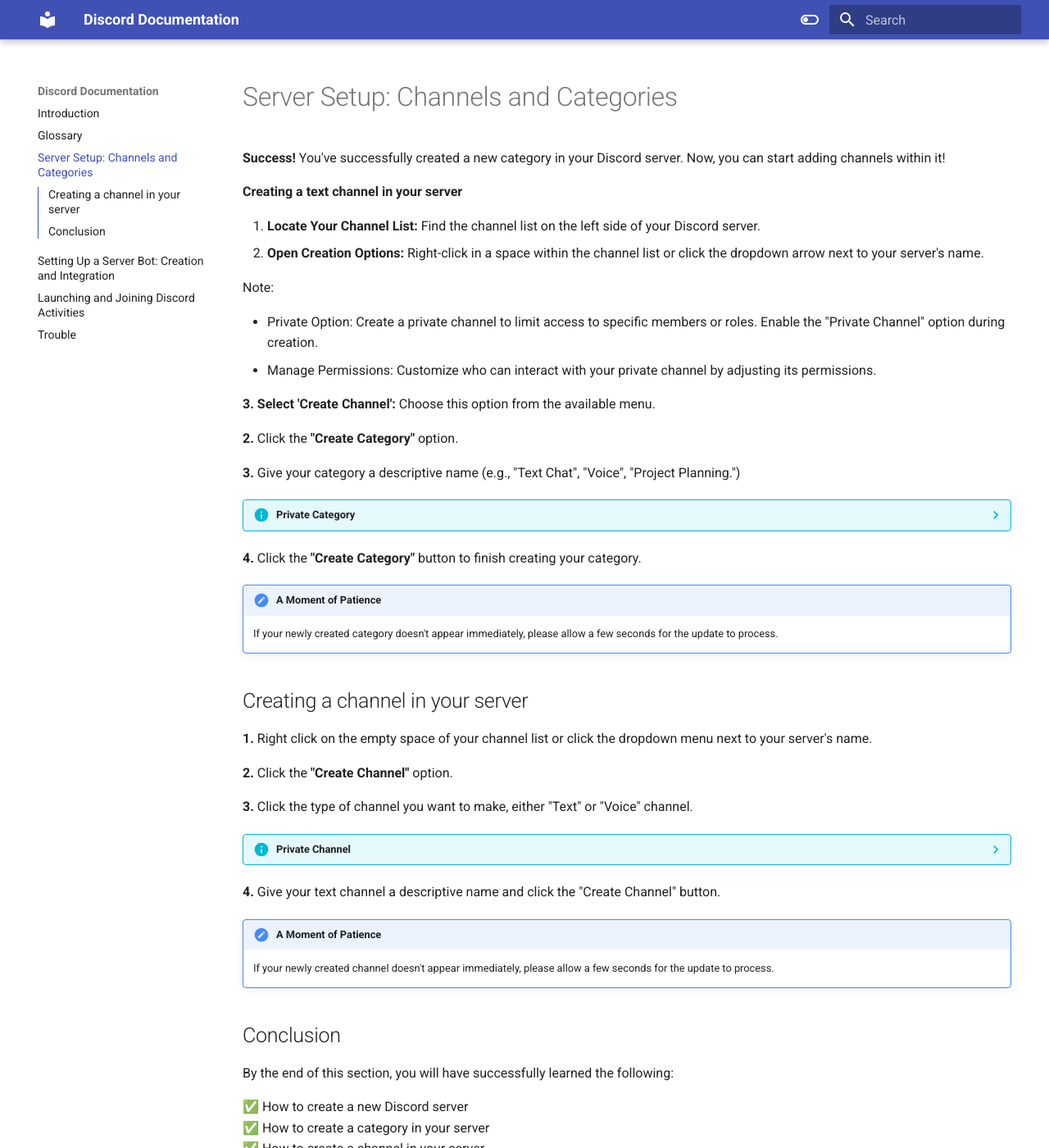
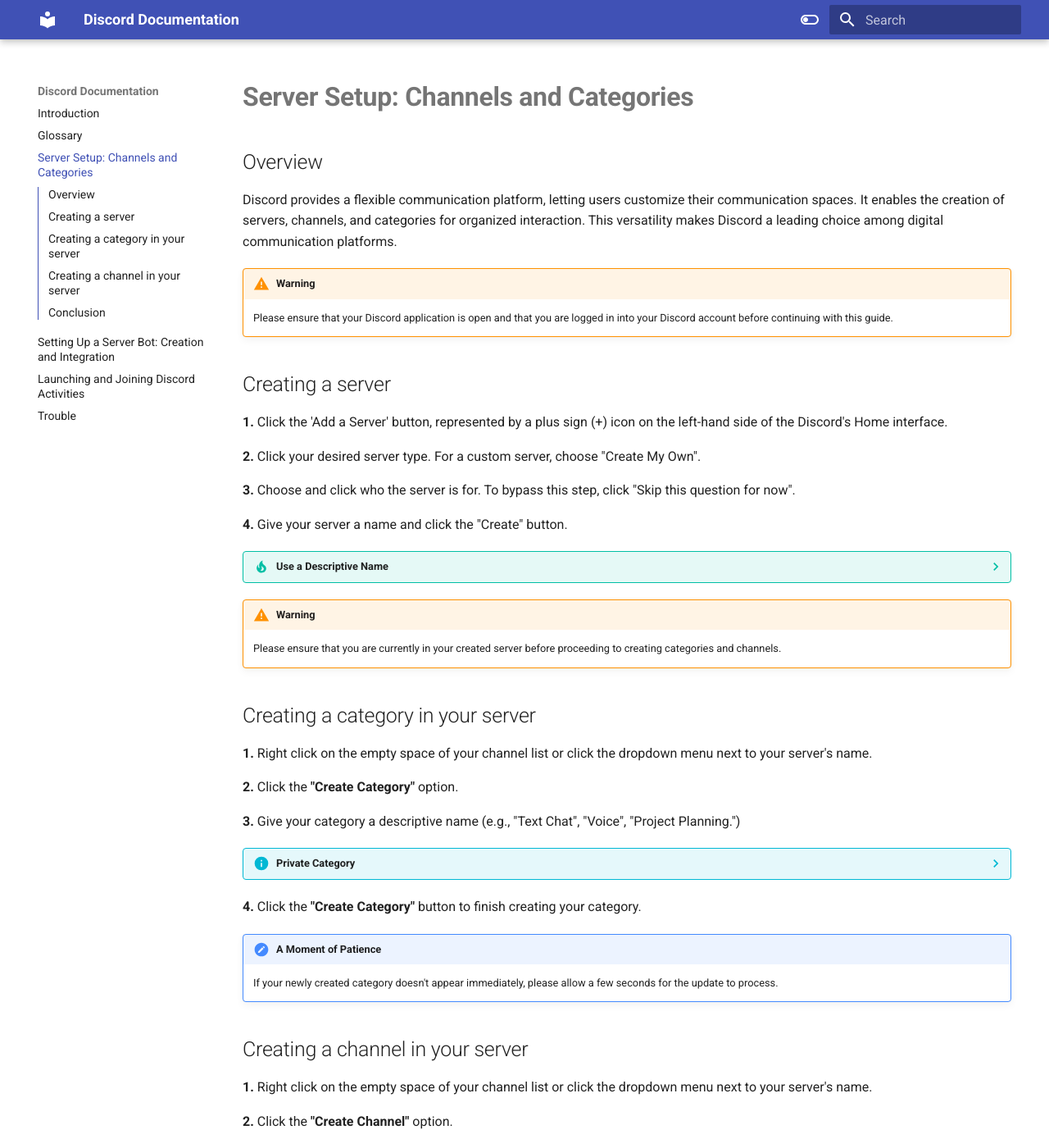
Before and after one commit to marcangelo1/Discord-Documentation, an MkDocs documentation site: the page built from docs/Task1.md, in a window 1280 px wide and 1400 px high. Shown: the whole window at 82% size. Built offline with MkDocs 1.6.1 and Material for MkDocs 9.7.7, drawn with Linux system fonts in a browser that asks for light colours.

Commit message:
Edited task1

```diff
--- a/docs/Task1.md
+++ b/docs/Task1.md
@@ -1,19 +1,40 @@
-# Server Setup: Channels and Categories
+# **Server Setup: Channels and Categories**
+
+## Overview
+Discord provides a flexible communication platform, letting users customize their communication spaces. It enables the creation of servers, channels, and categories for organized interaction. This versatility makes Discord a leading choice among digital communication platforms.
+
+<!-- In this guide, we will show you how to create your Discord server and fill it with categories and channels. This will ensure your community enjoys an organized and pleasing communication environment. -->
+
+!!! Warning
+
+    Please ensure that your Discord application is open and that you are logged in into your Discord account before continuing with this guide.
 
 
-**Success!**  You've successfully created a new category in your Discord server. Now, you can start adding channels within it!
+## Creating a server
 
-**Creating a text channel in your server**
+**1.** Click the 'Add a Server' button, represented by a plus sign (+) icon on the left-hand side of the Discord's Home interface.
 
-1. **Locate Your Channel List:**  Find the channel list on the left side of your Discord server.
-2. **Open Creation Options:**  Right-click in a space within the channel list or click the dropdown arrow next to your server's name.
+**2.** Click your desired server type. For a custom server, choose "Create My Own".
 
-Note:
+**3.** Choose and click who the server is for. To bypass this step, click "Skip this question for now".
 
-- Private Option: Create a private channel to limit access to specific members or roles. Enable the "Private Channel" option during creation.
-- Manage Permissions: Customize who can interact with your private channel by adjusting its permissions.
+**4.** Give your server a name and click the "Create" button.
 
-**3. Select 'Create Channel':**  Choose this option from the available menu.
+??? Tip "Use a Descriptive Name"
+
+    Choose a name that reflects the purpose of your server. This helps people find and identify with your community.
+
+
+
+!!! Warning
+
+    Please ensure that you are currently in your created server before proceeding to creating categories and channels.
+
+
+
+## Creating a category in your server
+
+**1.** Right click on the empty space of your channel list or click the dropdown menu next to your server's name.
 
 **2.** Click the **"Create Category"** option.
 
```
